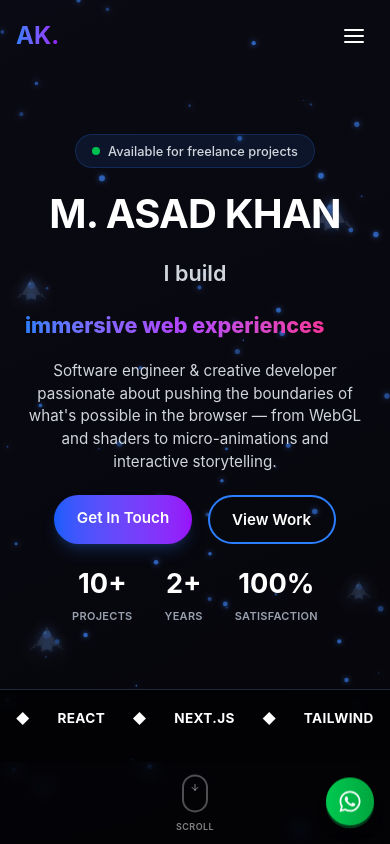
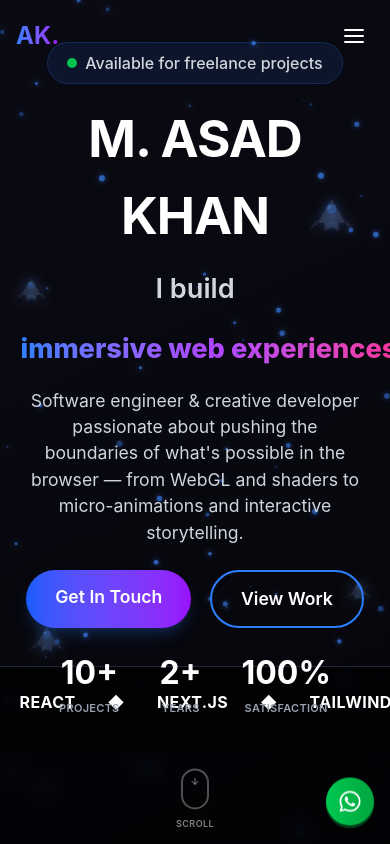
Before and after one commit to Asadniazi586/portfolio_website, a React app: page / in a window 390 px wide. Shown: the top 844 px of the page. Built offline with nearby package versions, Linux system fonts and the light colour scheme; the HTML template or start-up script is replaced by a standard one.

Commit message:
upgrade hero section

```diff
--- a/src/components/Hero.jsx
+++ b/src/components/Hero.jsx
@@ -63,8 +63,9 @@ const Hero = () => {
           initial={{ opacity: 0, y: 40 }}
           animate={{ opacity: 1, y: 0 }}
           transition={{ duration: 0.8, ease: "easeOut" }}
+          className="flex flex-col items-center justify-center w-full"
         >
-          {/* AVAILABLE */}
+          {/* AVAILABLE - Centered */}
           <motion.div
             initial={{ opacity: 0, y: 15 }}
             animate={{ opacity: 1, y: 0 }}
@@ -77,32 +78,44 @@ const Hero = () => {
             </span>
           </motion.div>
 
-          {/* NAME */}
+          {/* NAME - Centered */}
           <motion.h1
             initial={{ scale: 0.9, opacity: 0 }}
             animate={{ scale: 1, opacity: 1 }}
             transition={{ duration: 0.5, type: "spring", stiffness: 180 }}
-            className="text-[2.8rem] sm:text-5xl md:text-7xl font-bold mb-4 sm:mb-5 tracking-tight"
+            className="text-[2.8rem] sm:text-5xl md:text-7xl font-bold mb-4 sm:mb-5 tracking-tight text-center w-full"
           >
             M. ASAD KHAN
           </motion.h1>
 
-          {/* I BUILD - FIXED POSITION WITH SLOW 3D FLIP */}
-          <div className="flex justify-center items-center mb-5 sm:mb-6 px-2">
-            <div className="flex justify-center items-center flex-wrap sm:flex-nowrap gap-2">
-              {/* Fixed "I build" text - never changes position */}
-              <span className="whitespace-nowrap text-xl sm:text-xl md:text-3xl font-semibold text-gray-300">
+          {/* I BUILD - Centered on both mobile and desktop */}
+          <div className="flex justify-center items-center mb-5 sm:mb-6 w-full">
+            <div className="flex flex-col sm:flex-row justify-center items-center gap-2">
+              {/* Fixed "I build" text */}
+              <span className="whitespace-nowrap text-xl sm:text-xl md:text-3xl font-semibold text-gray-300 text-center">
                 I build
               </span>
 
-              {/* Animated text container with slow 3D flip */}
+              {/* Animated text container with mobile left margin */}
               <div
-                className="relative inline-block"
+                className="relative inline-block sm:ml-0"
                 style={{
                   minWidth: '320px',
-                  width: 'auto'
+                  width: 'auto',
+                  marginLeft: '0px'
                 }}
               >
+                {/* Mobile-specific left margin using media query inline style */}
+                <style>
+                  {`
+                    @media (max-width: 640px) {
+                      .animated-text-container {
+                        margin-left: 12px !important;
+                      }
+                    }
+                  `}
+                </style>
+                <div className="animated-text-container" style={{ position: 'relative', display: 'inline-block' }}>
                   <AnimatePresence mode="wait">
                     <motion.span
                       key={currentRole}
@@ -110,7 +123,7 @@ const Hero = () => {
                       initial="initial"
                       animate="animate"
                       exit="exit"
-                    className="absolute left-0 font-extrabold bg-gradient-to-r from-blue-500 via-purple-500 to-pink-500 bg-clip-text text-transparent text-xl sm:text-xl md:text-3xl whitespace-nowrap"
+                      className="absolute left-0 font-extrabold bg-gradient-to-r from-blue-500 via-purple-500 to-pink-500 bg-clip-text text-transparent text-xl sm:text-xl md:text-3xl whitespace-nowrap text-center"
                       style={{
                         transformStyle: 'preserve-3d',
                         backfaceVisibility: 'hidden',
@@ -128,25 +141,26 @@ const Hero = () => {
                 </div>
               </div>
             </div>
+          </div>
 
-          {/* DESCRIPTION */}
+          {/* DESCRIPTION - Centered */}
           <motion.p
             initial={{ opacity: 0 }}
             animate={{ opacity: 1 }}
             transition={{ delay: 0.3, duration: 0.8 }}
-            className="text-gray-300 text-[15px] sm:text-base md:text-lg max-w-sm sm:max-w-2xl mx-auto mb-7 sm:mb-8 leading-relaxed px-4"
+            className="text-gray-300 text-[15px] sm:text-base md:text-lg max-w-sm sm:max-w-2xl mx-auto mb-7 sm:mb-8 leading-relaxed px-4 text-center w-full"
           >
             Software engineer & creative developer passionate about pushing
             the boundaries of what's possible in the browser — from
             WebGL and shaders to micro-animations and interactive storytelling.
           </motion.p>
 
-          {/* BUTTONS */}
+          {/* BUTTONS - Centered */}
           <motion.div
             initial={{ opacity: 0 }}
             animate={{ opacity: 1 }}
             transition={{ delay: 0.4, duration: 0.8 }}
-            className="flex justify-center gap-4 sm:gap-4 mb-7 sm:mb-10 flex-wrap"
+            className="flex justify-center gap-4 sm:gap-4 mb-7 sm:mb-10 flex-wrap w-full"
           >
             <motion.a
               whileHover={{ scale: 1.05 }}
@@ -167,19 +181,19 @@ const Hero = () => {
             </motion.a>
           </motion.div>
 
-          {/* STATS */}
+          {/* STATS - Centered */}
           <motion.div
             initial={{ opacity: 0 }}
             animate={{ opacity: 1 }}
             transition={{ delay: 0.5, duration: 0.8 }}
-            className="flex justify-center items-start gap-12 sm:gap-12 md:gap-16 mb-0 sm:mb-0"
+            className="flex justify-center items-start gap-12 sm:gap-12 md:gap-16 mb-0 sm:mb-0 w-full"
           >
             {[
               { value: "10+", label: "PROJECTS" },
               { value: "2+", label: "YEARS" },
               { value: "100%", label: "SATISFACTION" }
             ].map((stat, i) => (
-              <div key={i}>
+              <div key={i} className="text-center">
                 <div className="text-2xl sm:text-3xl md:text-4xl font-bold text-white">
                   {stat.value}
                 </div>
--- a/src/index.css
+++ b/src/index.css
@@ -146,76 +146,87 @@
     padding-right: 1rem !important;
   }
 
+  /* AVAILABLE BADGE - BIGGER */
   #home .inline-flex {
     margin-bottom: 1rem !important;
-    padding: 0.4rem 1rem !important;
+    padding: 0.5rem 1.2rem !important;
   }
 
   #home .inline-flex span:last-child {
-    font-size: 0.8rem !important;
+    font-size: 1rem !important;
   }
 
+  #home .inline-flex span:first-child {
+    width: 10px !important;
+    height: 10px !important;
+  }
+
+  /* NAME - BIGGER */
   #home h1 {
-    font-size: 2.5rem !important;
-    margin-bottom: 0.85rem !important;
+    font-size: 3.2rem !important;
+    margin-bottom: 1rem !important;
     letter-spacing: -0.02em !important;
   }
 
+  /* I BUILD TEXT - BIGGER */
   #home .text-xl {
-    font-size: 1.35rem !important;
+    font-size: 1.7rem !important;
     margin-bottom: 0.85rem !important;
   }
 
   #home .whitespace-nowrap.text-xl {
-    font-size: 1.35rem !important;
+    font-size: 1.7rem !important;
   }
 
   #home .font-extrabold {
-    font-size: 1.35rem !important;
+    font-size: 1.7rem !important;
   }
 
   #home .relative.inline-block {
-    min-width: 340px !important;
+    min-width: 380px !important;
   }
 
+  /* DESCRIPTION - BIGGER */
   #home p {
-    font-size: 0.95rem !important;
-    margin-bottom: 1.35rem !important;
+    font-size: 1.1rem !important;
+    margin-bottom: 1.5rem !important;
     line-height: 1.5 !important;
     padding-left: 0.5rem !important;
     padding-right: 0.5rem !important;
   }
 
+  /* BUTTONS - BIGGER */
   #home .flex.justify-center.gap-4 {
-    margin-bottom: 1.35rem !important;
-    gap: 1rem !important;
+    margin-bottom: 1.5rem !important;
+    gap: 1.2rem !important;
   }
 
   #home a.px-6 {
-    padding-left: 1.4rem !important;
-    padding-right: 1.4rem !important;
+    padding-left: 1.8rem !important;
+    padding-right: 1.8rem !important;
   }
 
   #home a.py-2\.5 {
-    padding-top: 0.7rem !important;
-    padding-bottom: 0.7rem !important;
+    padding-top: 0.85rem !important;
+    padding-bottom: 0.85rem !important;
   }
 
   #home a {
-    font-size: 0.95rem !important;
+    font-size: 1.1rem !important;
   }
 
+  /* STATS - BIGGER */
   #home .text-2xl {
-    font-size: 1.7rem !important;
+    font-size: 2rem !important;
   }
 
   #home .gap-12 {
-    gap: 2rem !important;
+    gap: 2.5rem !important;
   }
 
   #home .text-\[10px\] {
-    font-size: 0.75rem !important;
-    margin-top: 0.3rem !important;
+    font-size: 0.85rem !important;
+    margin-top: 0.4rem !important;
   }
 
   #home .flex.justify-center.items-start.gap-12 {
@@ -239,14 +250,15 @@
     overflow-x: hidden;
   }
 
+  /* MARQUEE - BIGGER */
   .marquee-track {
     animation: marquee 35s linear infinite !important;
   }
 
   .marquee-track span {
-    font-size: 0.85rem !important;
-    margin-left: 0.85rem !important;
-    margin-right: 0.85rem !important;
+    font-size: 1rem !important;
+    margin-left: 1rem !important;
+    margin-right: 1rem !important;
   }
 
   .h-4 {
@@ -254,49 +266,23 @@
   }
 
   .marquee-container {
-    padding-top: 0.7rem !important;
-    padding-bottom: 0.7rem !important;
+    padding-top: 0.9rem !important;
+    padding-bottom: 0.9rem !important;
   }
 
+  /* SCROLL INDICATOR - BIGGER */
   #home .flex.flex-col.items-center.justify-center.py-2\.5 {
-    padding-top: 0.7rem !important;
-    padding-bottom: 0.7rem !important;
+    padding-top: 0.9rem !important;
+    padding-bottom: 0.9rem !important;
   }
 
   #home .w-6.h-9 {
-    width: 1.6rem !important;
-    height: 2.4rem !important;
+    width: 1.8rem !important;
+    height: 2.6rem !important;
   }
 
   #home .text-\[8px\] {
-    font-size: 0.65rem !important;
-  }
-
-  /* ==================== FIX FOR MOBILE PROJECTS CARDS ==================== */
-  /* Remove backdrop-filter on mobile - this causes the blurring/shattering */
-  #projects .bg-gradient-to-br {
-    backdrop-filter: none !important;
-    -webkit-backdrop-filter: none !important;
-    /* Keep the gradient background */
-    background: linear-gradient(to bottom right, rgba(17, 24, 39, 0.95), rgba(31, 41, 55, 0.95)) !important;
-  }
-
-  /* Optimize transforms for mobile */
-  #projects .flex {
-    transition: transform 0.15s ease-out !important;
-    will-change: auto !important;
-  }
-
-  /* Force GPU acceleration properly */
-  #projects .flex-shrink-0,
-  #projects img {
-    transform: translate3d(0, 0, 0) !important;
-    -webkit-transform: translate3d(0, 0, 0) !important;
-  }
-
-  /* Prevent image blur during scroll */
-  #projects img {
-    image-rendering: auto !important;
+    font-size: 0.75rem !important;
   }
 }
 
```
Lines whose indentation alone changed are shown as unchanged.
